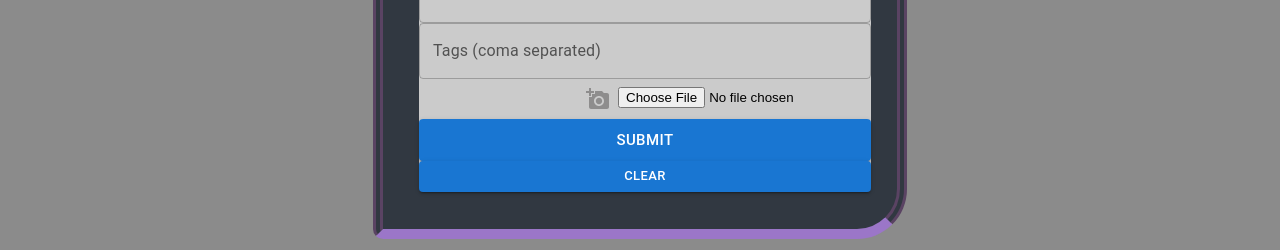
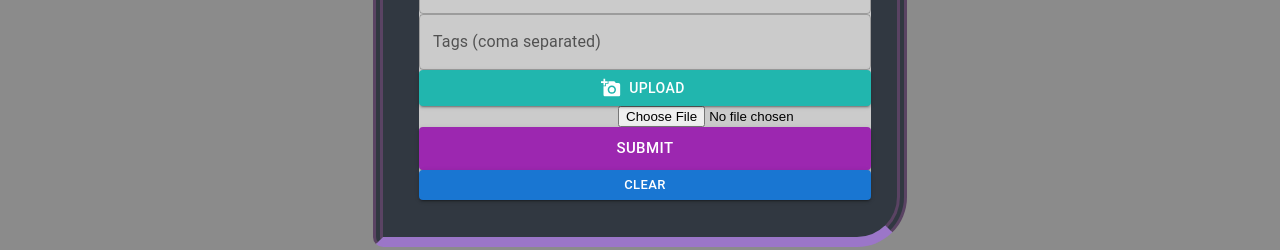
Before and after one commit to CvetkovskiIvor/prog-inz-projekt, a React (Create React App) app in the folder social-front/: page / in a window 1280 px wide. Both pictures are taken after a click on the button 1174 px from the left and 702 px from the top of the page. Shown: the part 389-639 px from the top of the page. Built offline with nearby package versions, Linux system fonts and the light colour scheme; no server answers.

Commit message:
Updated add post popup window looks

```diff
--- a/social-front/src/components/Form/Form.js
+++ b/social-front/src/components/Form/Form.js
@@ -7,7 +7,6 @@ import { useDispatch, useSelector } from 'react-redux';
 import FileBase from 'react-file-base64';
 // import useStyles from './styles';
 import { createPost } from '../../actions/posts';
-import IconButton from '@mui/material/IconButton';
 import AddAPhotoIcon from '@mui/icons-material/AddAPhoto';
 import './Forms.css';
 
@@ -41,14 +40,10 @@ return (
         <TextField name="title" variant="outlined" label="Title" fullWidth value={postData.title} onChange={(e) => setPostData({ ...postData, title: e.target.value })} />
         <TextField name="message" variant="outlined" label="Message" fullWidth multiline rows={4} value={postData.message} onChange={(e) => setPostData({ ...postData, message: e.target.value })} />
         <TextField name="tags" variant="outlined" label="Tags (coma separated)" fullWidth value={postData.tags} onChange={(e) => setPostData({ ...postData, tags: e.target.value.split(',') })} />
-        <div>
-            <IconButton aria-label="AddAPhoto" size="medium" /*onClick={() => dispatch(disLikePost(post._id))}*/>
-                <AddAPhotoIcon className='dislike' sx={{ "&:hover": { color: "rgb(22, 96, 202)" } }} fontSize="inherit" />
-            </IconButton>
-            <FileBase type="file" multiple={false} onDone={({ base64 }) => setPostData({ ...postData, selectedFile: base64 })} />
-        </div>
-        <Button variant="contained" className="submitBtn" size="large" type="submit" fullWidth>Submit</Button>
-        <Button variant="contained" className="clearBtn" size="small" onClick={clear} fullWidth>Clear</Button>
+        <Button style={{backgroundColor: "#21b6ae"}}variant="contained" className="upload" fullWidth color="primary" startIcon={<AddAPhotoIcon />} /*onClick={() => dispatch(disLikePost(post._id))}*/ >Upload</Button>
+        <FileBase type="file" multiple={false} onDone={({ base64 }) => setPostData({ ...postData, selectedFile: base64 })} />
+        <Button variant="contained" color="secondary" className="submitBtn" size="large" type="submit" fullWidth>Submit</Button>
+        <Button variant="contained" color="primary" className="clearBtn" size="small" onClick={clear} fullWidth>Clear</Button>
     </form>
 
 </div>
--- a/social-front/src/components/Form/Forms.css
+++ b/social-front/src/components/Form/Forms.css
@@ -6,15 +6,3 @@
     border-color: rgba(24, 24, 24, 0.5);
 
 }
-
-.css-14s5rfu-MuiFormLabel-root-MuiInputLabel-root {
-    color:rgb(15, 80, 192);
-}
-
-.submitBtn {
-    background-color: rgb(60, 55, 216);
-}
-
-.clearBtn {
-    background-color: blueviolet;
-}
```
